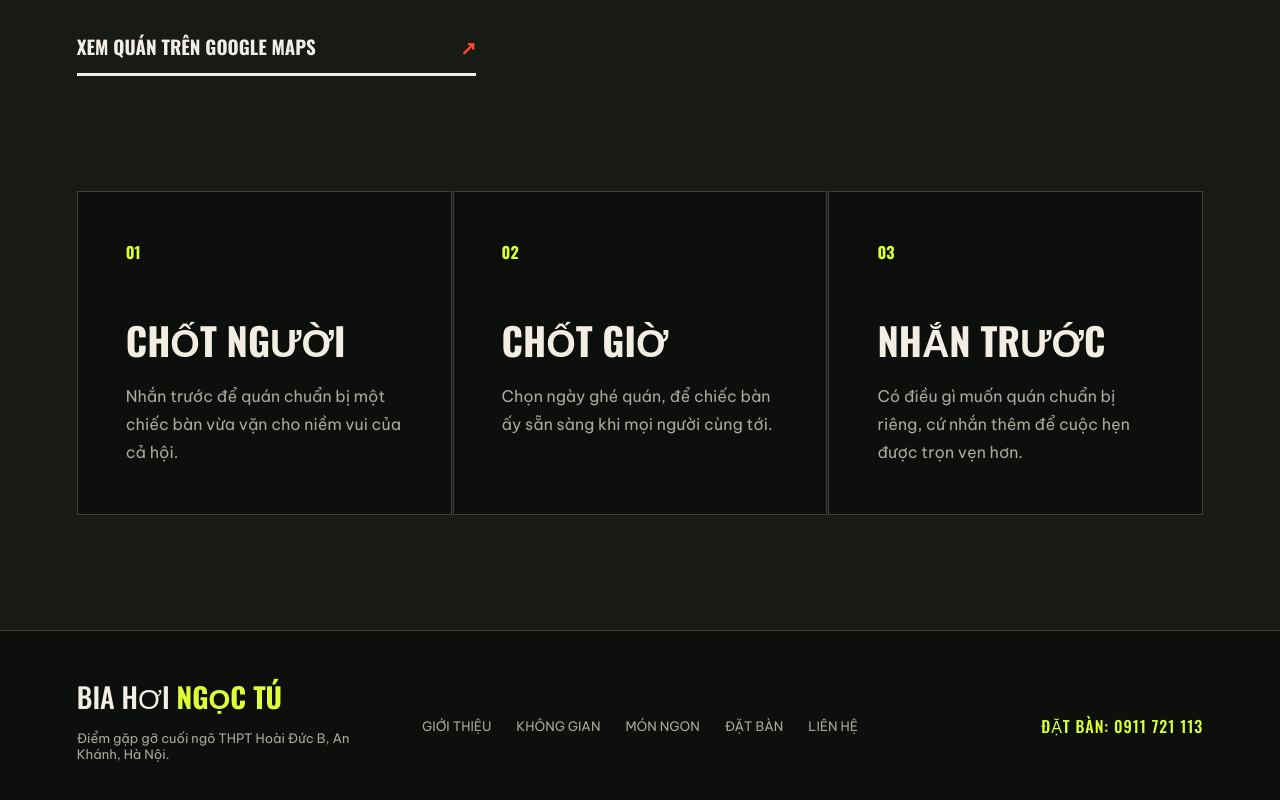
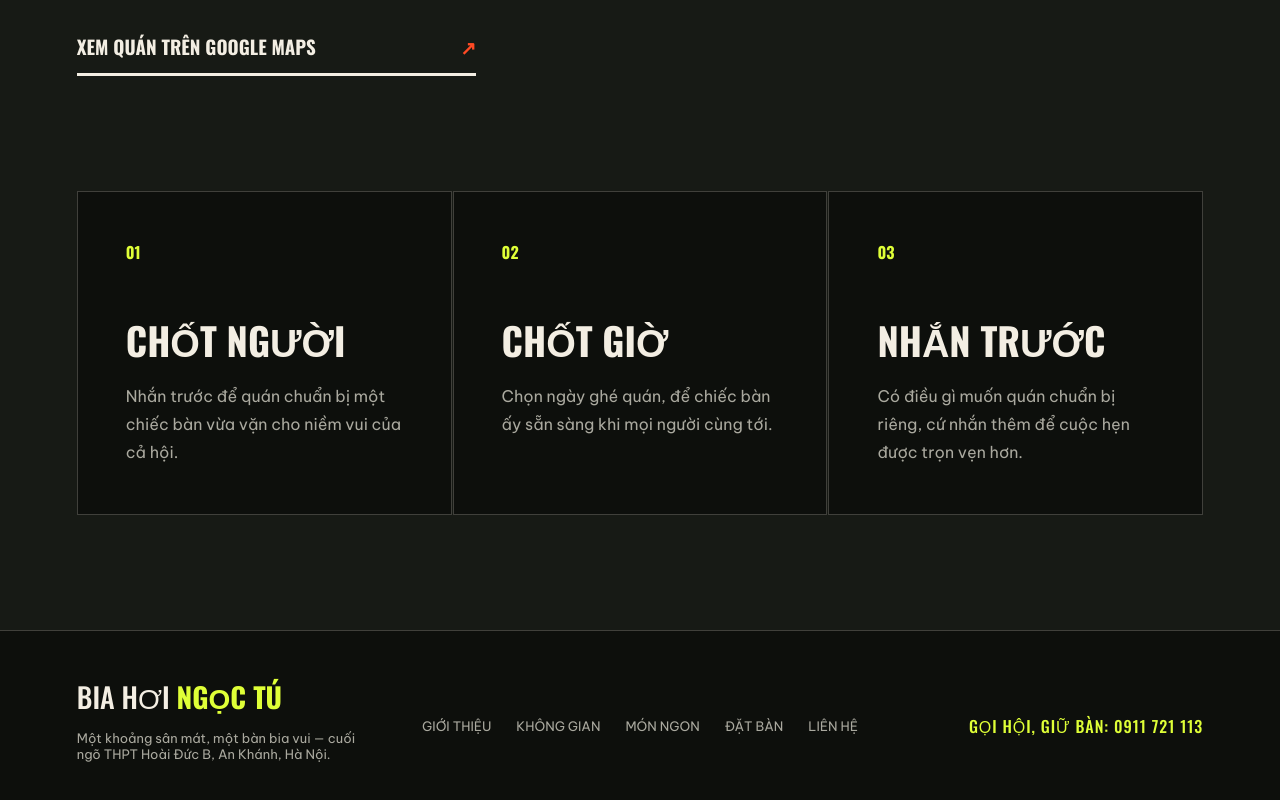
Before and after one commit to ddung-tester/bia-ngoc-tu, a Next.js app: page /dat-ban in a window 1280 px wide. Shown: the part 1801-2601 px from the top of the page. Built offline with nearby package versions, Linux system fonts and the light colour scheme.

Commit message:
copy: give footer a warmer closing line

```diff
--- a/components/SiteFooter.tsx
+++ b/components/SiteFooter.tsx
@@ -6,7 +6,7 @@ export function SiteFooter() {
     <footer className="site-footer">
       <div>
         <p className="footer-brand">Bia hơi <strong>Ngọc Tú</strong></p>
-        <p>Điểm gặp gỡ cuối ngõ THPT Hoài Đức B, An Khánh, Hà Nội.</p>
+        <p>Một khoảng sân mát, một bàn bia vui — cuối ngõ THPT Hoài Đức B, An Khánh, Hà Nội.</p>
       </div>
       <nav aria-label="Điều hướng cuối trang">
         <Link href="/gioi-thieu">Giới thiệu</Link>
@@ -16,7 +16,7 @@ export function SiteFooter() {
         <Link href="/lien-he">Liên hệ</Link>
       </nav>
       <a className="footer-map" href={PHONE_URL}>
-        Đặt bàn: {PHONE_DISPLAY}
+        Gọi hội, giữ bàn: {PHONE_DISPLAY}
       </a>
     </footer>
   );
```
